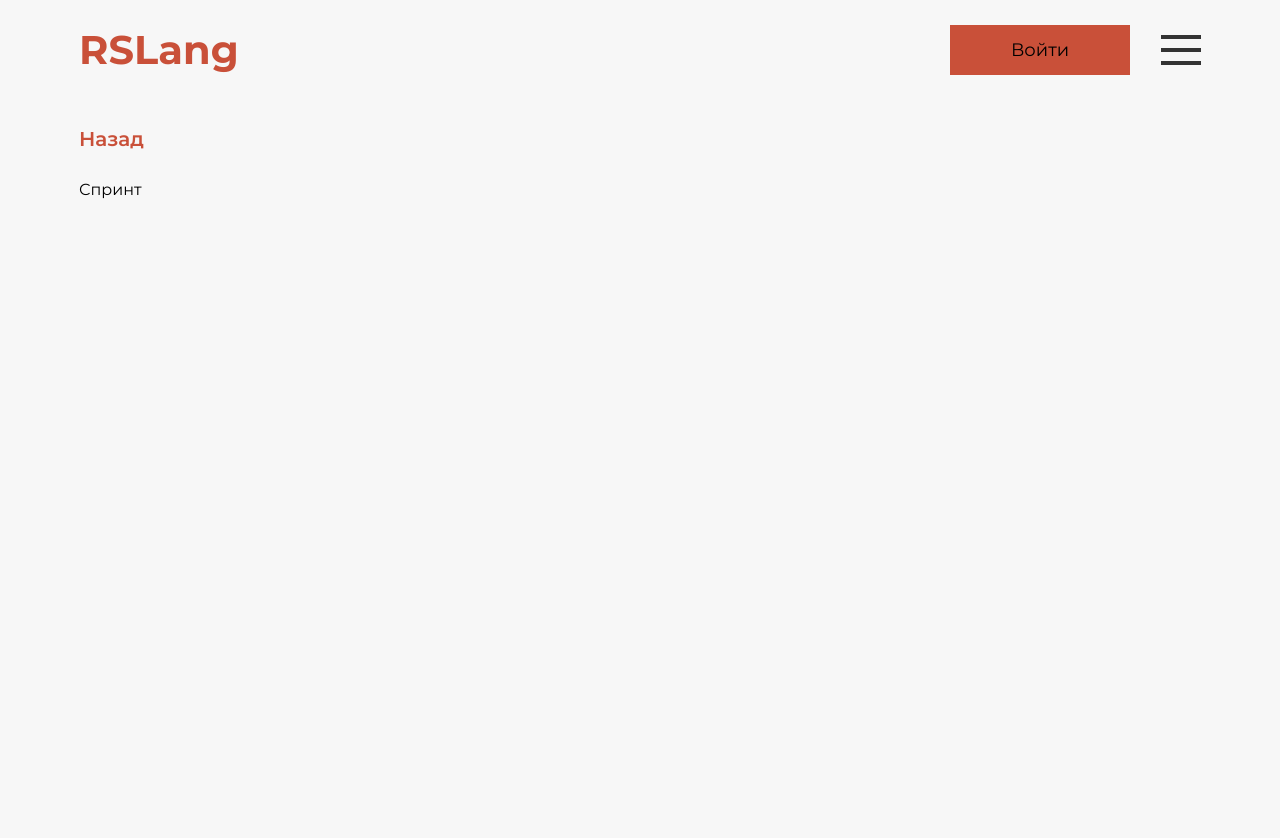
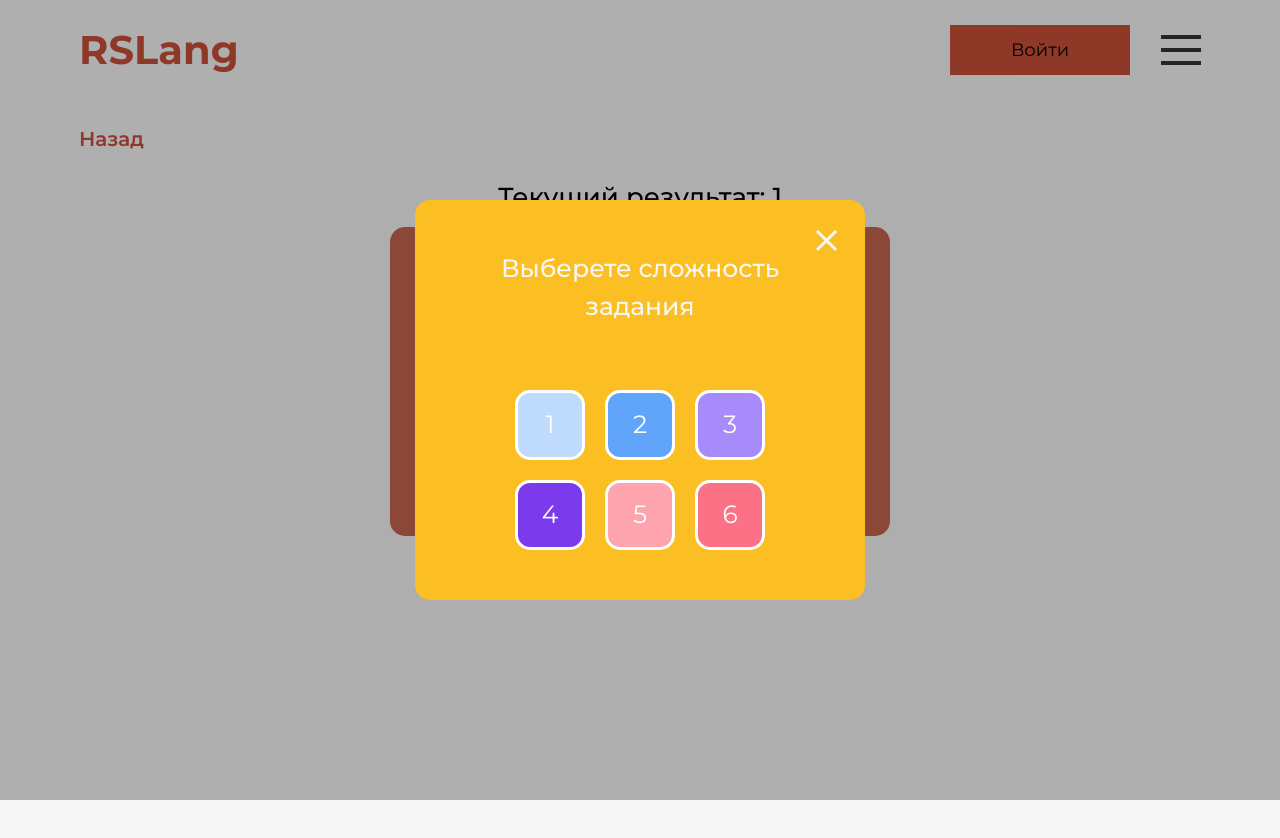
Before and after one commit to stza-by/rslang, a React (Create React App) app: page /games/sprint in a window 1280 px wide. Shown: the top 838 px of the page. Built offline with nearby package versions, Linux system fonts and the light colour scheme; no server answers; a web font is replaced by a local one.

Commit message:
add: html for game and popup

```diff
--- a/src/App.css
+++ b/src/App.css
@@ -27,3 +27,10 @@ body {
   justify-content: space-between;
   min-height: 100vh;
 }
+div.active-dot {
+  background-color: #059900;
+  border: 1px solid #059900;
+}
+#levelsPopup.close-popup {
+  display: none;
+}
--- a/src/App.tsx
+++ b/src/App.tsx
@@ -9,7 +9,7 @@ import Popup from './components/popup/Popup';
 import AboutUs from './pages/aboutUs/AboutUs';
 import MiniGames from './pages/games/MiniGames';
 import AudioGame from './pages/games/AudioGame';
-import SprintGame from './pages/games/SprintGame';
+import SprintGame from './pages/games/sprint/SprintGame';
 import Layout from './components/Layout';
 import GameLayout from './pages/games/GameLayout';
 
--- /dev/null
+++ b/src/components/LevelProvider.tsx
@@ -0,0 +1,19 @@
+import React, { useState, useMemo } from 'react';
+
+export const LevelContext = React.createContext<any>(0);
+export const WordsContext = React.createContext<any>([]);
+const LevelProvider = ({ children }: any) => {
+  const [level, setLevel] = useState<number | null>(null);
+  const [words, setWords] = useState<any>({});
+  const value = useMemo(() => ({ level, setLevel }), [level]);
+  const valueWords = useMemo(() => ({ words, setWords }), [words]);
+  return (
+    <LevelContext.Provider value={value}>
+      <WordsContext.Provider value={valueWords}>
+        {children}
+      </WordsContext.Provider>
+    </LevelContext.Provider>
+  );
+};
+
+export default LevelProvider;
--- a/src/index.tsx
+++ b/src/index.tsx
@@ -3,12 +3,15 @@ import ReactDOM from 'react-dom';
 import { BrowserRouter } from 'react-router-dom';
 import 'normalize.css';
 import App from './App';
+import LevelProvider from './components/LevelProvider'
 
 ReactDOM.render(
   <React.StrictMode>
-    <BrowserRouter>
-      <App />
-    </BrowserRouter>
+    <LevelProvider>
+      <BrowserRouter>
+        <App />
+      </BrowserRouter>
+    </LevelProvider>
   </React.StrictMode>,
   document.getElementById('root'),
 );
--- a/src/pages/games/SprintGame.tsx
+++ /dev/null
@@ -1,7 +0,0 @@
-import React from 'react';
-
-const SprintGame: React.FC = () => (
-    <div>Спринт</div>
-);
-
-export default SprintGame;
--- /dev/null
+++ b/src/pages/games/popupLevel/PopupLevel.module.css
@@ -0,0 +1,103 @@
+.popup__shadow {
+  width: 100vw;
+  height: 100vh;
+  position: fixed;
+  top: 0;
+  left: 0;
+  background-color: rgba(0, 0, 0, 0.295);
+  display: flex;
+  justify-content: center;
+  align-items: center;
+}
+.popup {
+  position: relative;
+  width: 450px;
+  height: 400px;
+  background-color:#FBBF24;
+  border-radius: 15px;
+  padding: 50px;
+  display: flex;
+  flex-direction: column;
+  justify-content: space-between;
+  align-items: center;
+  text-align: center;
+}
+.title {
+  font-size: 25px;
+  font-weight: 500;
+  color: #f7f7f7;
+  margin-bottom: 20px;
+}
+.levels__container {
+  display: grid;
+  grid-template-columns: repeat(3,1fr);
+  grid-gap: 20px;
+}
+.level {
+  cursor: pointer;
+  padding: 10px;
+  border: 3px solid #fff;
+  border-radius: 15px;
+  height: 70px;
+  width: 70px;
+  display: flex;
+  justify-content: center;
+  align-items: center;
+  font-size: 25px;
+  color: #fff;
+  transition: 0.4s;
+}
+.level:hover {
+  transform: scale(1.05);
+}
+[data-level="0"] {
+  background-color: #BFDBFE;
+}
+[data-level="1"] {
+  background-color: #60A5FA;
+}
+[data-level="2"] {
+  background-color: #A78BFA;
+}
+[data-level="3"] {
+  background-color: #7C3AED;
+}
+[data-level="4"] {
+  background-color: #FDA4AF;
+}
+
+[data-level="5"] {
+  background-color: #FB7185;
+}
+.close {
+  position: absolute;
+  right: 25px;
+  top: 25px;
+  width: 27px;
+  height: 27px;
+  cursor: pointer;
+  transition: 0.4s;
+}
+.close:hover {
+  transform: scale(1.1);
+}
+.close::after {
+  position: absolute;
+  content: '';
+  left: 0;
+  top: 13.5px;
+  background-color: #f7f7f7;
+  width: 100%;
+  height: 3px;
+  transform: rotate(45deg);
+}
+.close::before {
+  position: absolute;
+  content: '';
+  left: 0;
+  top: 13.5px;
+  background-color: #f7f7f7;
+  width: 100%;
+  height: 3px;
+  transform: rotate(-45deg);
+}
--- /dev/null
+++ b/src/pages/games/popupLevel/PopupLevel.tsx
@@ -0,0 +1,39 @@
+import React, { useContext, useEffect, useState } from 'react';
+import { LevelContext } from '../../../components/LevelProvider';
+import style from './PopupLevel.module.css';
+import { getCards } from '../../../services/dataAPI';
+
+const PopupLevel: React.FC = () => {
+  const { level, setLevel } = useContext(LevelContext);
+  const [words, setWords] = useState<any>({});
+  useEffect(() => {
+    setLevel(level);
+    setWords(getCards(1, level).then((result) => {
+      console.log(result);
+      return result
+    }));
+  }, [level]);
+  const chooseLevel = (e: any) => {
+    const btn = e.target as HTMLButtonElement;
+    setLevel(Number(btn.dataset.level));
+    document.getElementById('levelsPopup')?.classList.add('close-popup');
+  }
+  return (
+    <div className={style.popup__shadow} id='levelsPopup'>
+      <div className={style.popup}>
+        <div className={style.close}></div>
+        <h3 className={style.title}>Выберете сложность задания</h3>
+        <div className={style.levels__container}>
+          <button type='button' className={style.level} data-level='0' onClick={(e) => chooseLevel(e)}>1</button>
+          <button type='button' className={style.level} data-level='1' onClick={(e) => chooseLevel(e)}>2</button>
+          <button type='button' className={style.level} data-level='2' onClick={(e) => chooseLevel(e)}>3</button>
+          <button type='button' className={style.level} data-level='3' onClick={(e) => chooseLevel(e)}>4</button>
+          <button type='button' className={style.level} data-level='4' onClick={(e) => chooseLevel(e)}>5</button>
+          <button type='button' className={style.level} data-level='5' onClick={(e) => chooseLevel(e)}>6 </button>
+        </div>
+      </div>
+    </div>
+  )
+};
+
+export default PopupLevel;
--- /dev/null
+++ b/src/pages/games/sprint/SprintGame.module.css
@@ -0,0 +1,89 @@
+.container {
+  display: flex;
+  justify-content: center;
+  align-items: center;
+  position: relative;
+}
+.game {
+  display: flex;
+  flex-direction: column;
+  align-items: center;
+  justify-content: space-between;
+}
+.result {
+  font-size: 26px;
+  font-weight: 500;
+  margin-bottom: 10px;
+}
+.game__wrapper {
+  display: flex;
+  flex-direction: column;
+  align-items: center;
+  justify-content: space-between;
+  width: 500px;
+  background-color: #c56652;
+  border-radius: 15px;
+  color: #f7f7f7;
+  padding: 25px;
+}
+.timer {
+  background-color: #f7f7f7;
+  color: black;
+  width: 50px;
+  height: 50px;
+  border-radius: 50%;
+  margin: 25px;
+  display: flex;
+  align-items: center;
+  justify-content: center;
+  font-size: 20px;
+  font-weight: 500;
+  transition: 0.1s;
+}
+.question {
+  font-size: 40px;
+  font-weight: 500;
+  margin-bottom: 10px;
+}
+.answer {
+  font-size: 26px;
+  margin-bottom: 25px;
+}
+.button__wrapper {
+  display: flex;
+  justify-content: space-between;
+  align-items: center;
+}
+.btn {
+  width: 100px;
+  height: 45px;
+  font-size: 16px;
+  font-weight: 500;
+  border-radius: 5px;
+  margin: 0 30px;
+  transition: 0.4s;
+}
+.btn:hover {
+  transform: scale(1.05);
+}
+.correct {
+  background-color: #059900;
+}
+.wrong {
+  background-color: #ff0000;
+}
+.counter {
+  display: flex;
+  justify-content: space-between;
+  align-items: center;
+  margin-bottom: 20px;
+}
+.dot {
+  width: 20px;
+  height: 20px;
+  border-radius: 50%;
+  background-color: #f7f7f7;
+  border: 1px solid #000000;
+  margin: 0 10px;
+  transition: 0.2s;
+}
--- /dev/null
+++ b/src/pages/games/sprint/SprintGame.tsx
@@ -0,0 +1,48 @@
+import React, { useContext, useEffect, useState } from 'react';
+import style from './SprintGame.module.css';
+import PopupLevel from '../popupLevel/PopupLevel';
+import { LevelContext, WordsContext } from '../../../components/LevelProvider';
+
+const SprintGame: any = () => {
+  const { level, setLevel } = useContext(LevelContext);
+  const { words, setWords } = useContext(WordsContext);
+  // const getQuestions = () => {
+  //   console.log(words);
+  //   setWords(getCards(1, level).then((result) => result));
+  // }
+  // useEffect(() => {
+  //   setWords(getCards(1, level).then((result) => {
+  //     console.log(result);
+  //     return result
+  //   }));
+  // }, []);
+  console.log('words', words.length);
+  return (
+    <div className={style.container}>
+      <PopupLevel />
+
+      <div className={style.game}>
+        <h3 className={style.result}>Текущий результат: 1</h3>
+        <div className={style.game__wrapper}>
+          <div className={style.timer}>
+            60
+          </div>
+          <div className={style.counter}>
+            <div className={`${style.dot} active-dot`}></div>
+            <div className={style.dot}></div>
+            <div className={style.dot}></div>
+          </div>
+          <p className={style.question}>{words.word}</p>
+          <p className={style.answer}>Карта</p>
+          <div className={style.button__wrapper}>
+            <button type='button' className={`${style.correct} ${style.btn}`}>Верно</button>
+            <button type='button' className={`${style.wrong} ${style.btn}`}>Неверно</button>
+          </div>
+        </div>
+      </div>
+
+    </div>
+  )
+};
+
+export default SprintGame;
```
Also changed, not shown: src/pages/games/MiniGames.module.css (line endings or trailing spaces).
